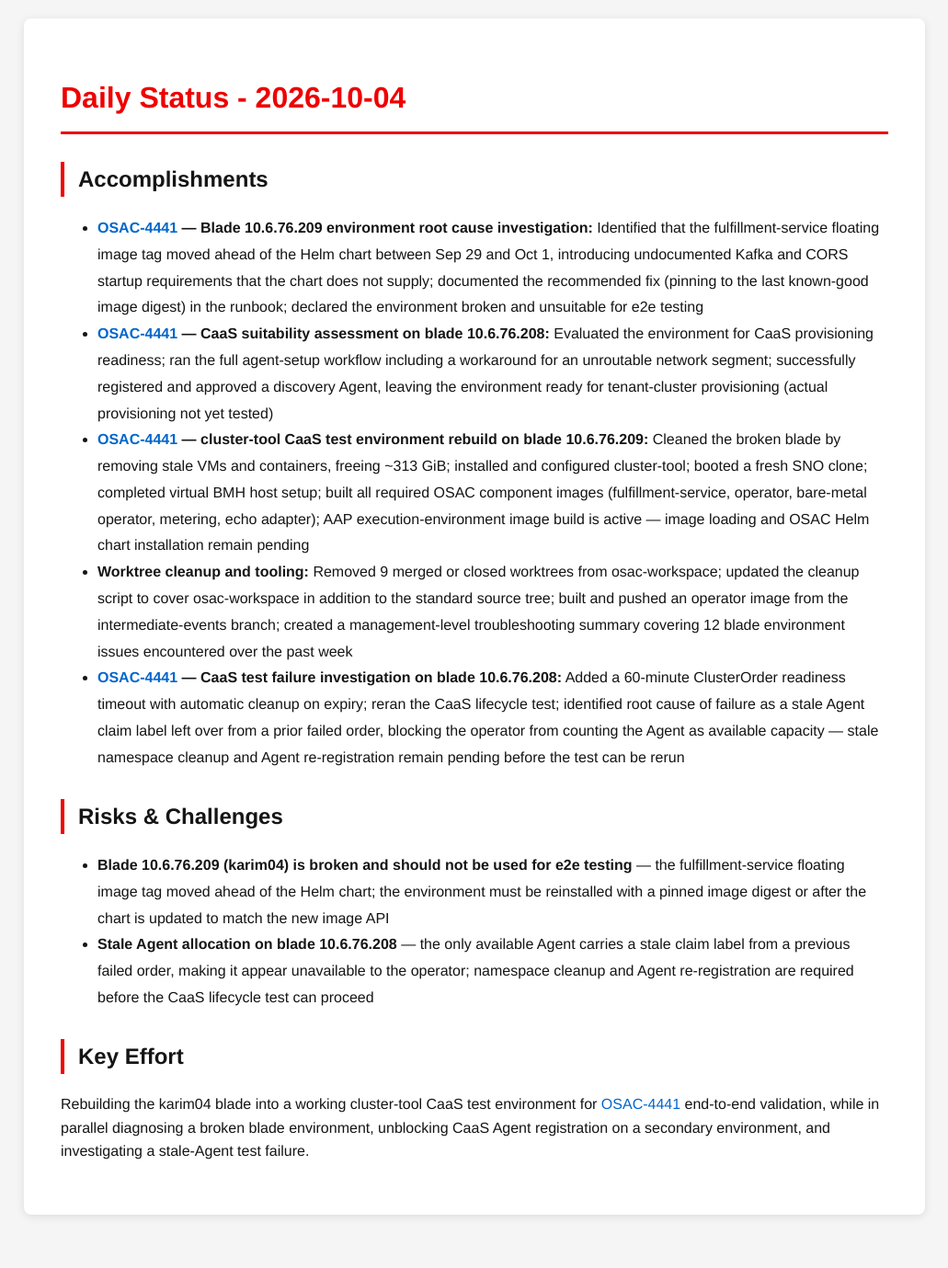
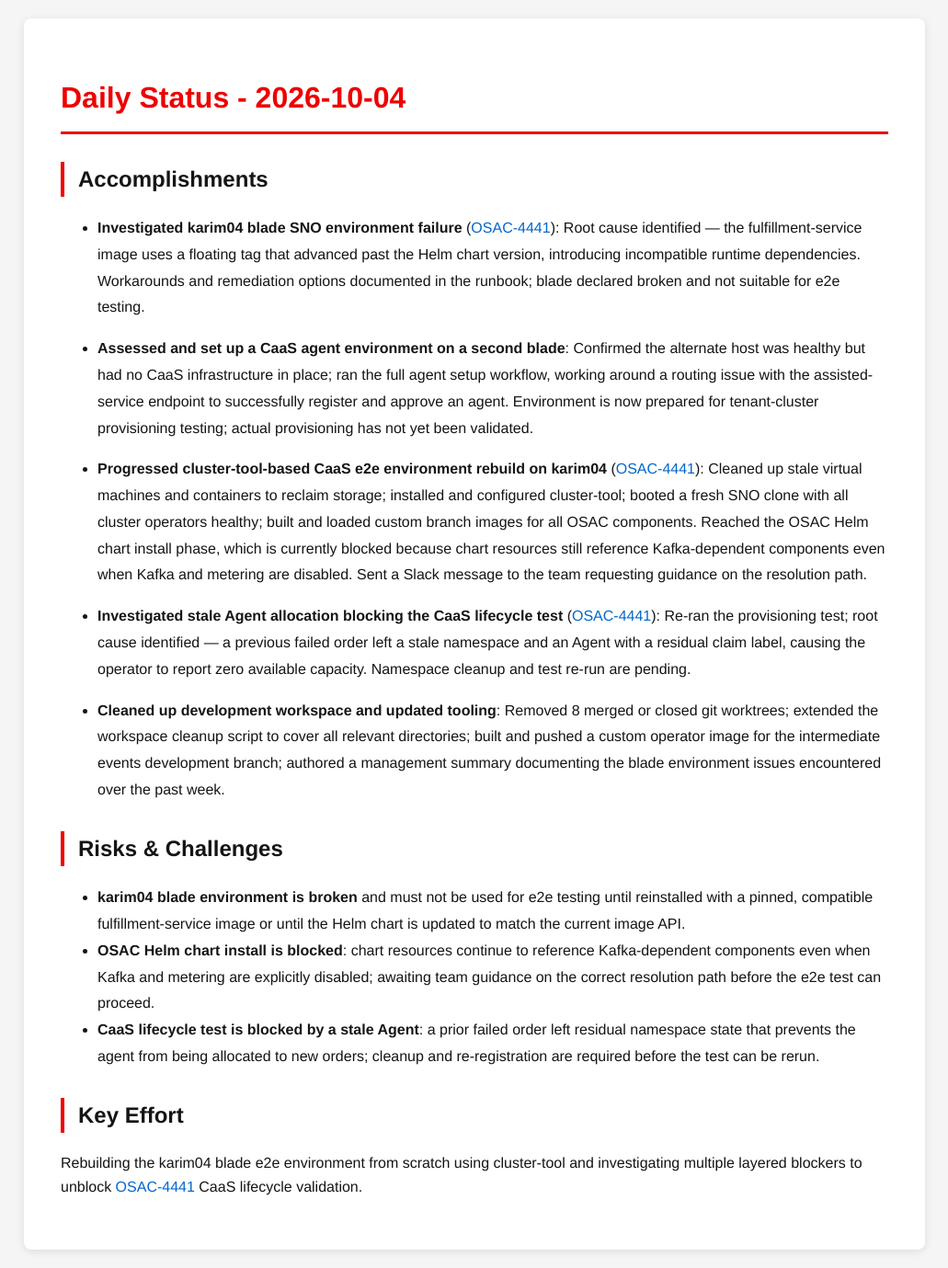
Before and after one commit to tzvatot/daily-status, a Jekyll site: the page built from 2026-10-04.md, in a window 1280 px wide. Shown: the whole page at 92% size, without its empty margins (124-1155 px from the left). Built offline with Jekyll 4.4.1, drawn with Linux system fonts in a browser that asks for light colours; before the commit the page ends 1341 px from its top, so only the background shows below that.

Commit message:
Daily status update - 2026-10-04

```diff
--- a/2026-10-04.md
+++ b/2026-10-04.md
@@ -8,17 +8,22 @@ date: 2026-10-04
 
 ## Accomplishments
 
-- **[OSAC-4441](https://redhat.atlassian.net/browse/OSAC-4441) — Blade 10.6.76.209 environment root cause investigation:** Identified that the fulfillment-service floating image tag moved ahead of the Helm chart between Sep 29 and Oct 1, introducing undocumented Kafka and CORS startup requirements that the chart does not supply; documented the recommended fix (pinning to the last known-good image digest) in the runbook; declared the environment broken and unsuitable for e2e testing
-- **[OSAC-4441](https://redhat.atlassian.net/browse/OSAC-4441) — CaaS suitability assessment on blade 10.6.76.208:** Evaluated the environment for CaaS provisioning readiness; ran the full agent-setup workflow including a workaround for an unroutable network segment; successfully registered and approved a discovery Agent, leaving the environment ready for tenant-cluster provisioning (actual provisioning not yet tested)
-- **[OSAC-4441](https://redhat.atlassian.net/browse/OSAC-4441) — cluster-tool CaaS test environment rebuild on blade 10.6.76.209:** Cleaned the broken blade by removing stale VMs and containers, freeing ~313 GiB; installed and configured cluster-tool; booted a fresh SNO clone; completed virtual BMH host setup; built all required OSAC component images (fulfillment-service, operator, bare-metal operator, metering, echo adapter); AAP execution-environment image build is active — image loading and OSAC Helm chart installation remain pending
-- **Worktree cleanup and tooling:** Removed 9 merged or closed worktrees from osac-workspace; updated the cleanup script to cover osac-workspace in addition to the standard source tree; built and pushed an operator image from the intermediate-events branch; created a management-level troubleshooting summary covering 12 blade environment issues encountered over the past week
-- **[OSAC-4441](https://redhat.atlassian.net/browse/OSAC-4441) — CaaS test failure investigation on blade 10.6.76.208:** Added a 60-minute ClusterOrder readiness timeout with automatic cleanup on expiry; reran the CaaS lifecycle test; identified root cause of failure as a stale Agent claim label left over from a prior failed order, blocking the operator from counting the Agent as available capacity — stale namespace cleanup and Agent re-registration remain pending before the test can be rerun
+- **Investigated karim04 blade SNO environment failure** ([OSAC-4441](https://redhat.atlassian.net/browse/OSAC-4441)): Root cause identified — the fulfillment-service image uses a floating tag that advanced past the Helm chart version, introducing incompatible runtime dependencies. Workarounds and remediation options documented in the runbook; blade declared broken and not suitable for e2e testing.
+
+- **Assessed and set up a CaaS agent environment on a second blade**: Confirmed the alternate host was healthy but had no CaaS infrastructure in place; ran the full agent setup workflow, working around a routing issue with the assisted-service endpoint to successfully register and approve an agent. Environment is now prepared for tenant-cluster provisioning testing; actual provisioning has not yet been validated.
+
+- **Progressed cluster-tool-based CaaS e2e environment rebuild on karim04** ([OSAC-4441](https://redhat.atlassian.net/browse/OSAC-4441)): Cleaned up stale virtual machines and containers to reclaim storage; installed and configured cluster-tool; booted a fresh SNO clone with all cluster operators healthy; built and loaded custom branch images for all OSAC components. Reached the OSAC Helm chart install phase, which is currently blocked because chart resources still reference Kafka-dependent components even when Kafka and metering are disabled. Sent a Slack message to the team requesting guidance on the resolution path.
+
+- **Investigated stale Agent allocation blocking the CaaS lifecycle test** ([OSAC-4441](https://redhat.atlassian.net/browse/OSAC-4441)): Re-ran the provisioning test; root cause identified — a previous failed order left a stale namespace and an Agent with a residual claim label, causing the operator to report zero available capacity. Namespace cleanup and test re-run are pending.
+
+- **Cleaned up development workspace and updated tooling**: Removed 8 merged or closed git worktrees; extended the workspace cleanup script to cover all relevant directories; built and pushed a custom operator image for the intermediate events development branch; authored a management summary documenting the blade environment issues encountered over the past week.
 
 ## Risks & Challenges
 
-- **Blade 10.6.76.209 (karim04) is broken and should not be used for e2e testing** — the fulfillment-service floating image tag moved ahead of the Helm chart; the environment must be reinstalled with a pinned image digest or after the chart is updated to match the new image API
-- **Stale Agent allocation on blade 10.6.76.208** — the only available Agent carries a stale claim label from a previous failed order, making it appear unavailable to the operator; namespace cleanup and Agent re-registration are required before the CaaS lifecycle test can proceed
+- **karim04 blade environment is broken** and must not be used for e2e testing until reinstalled with a pinned, compatible fulfillment-service image or until the Helm chart is updated to match the current image API.
+- **OSAC Helm chart install is blocked**: chart resources continue to reference Kafka-dependent components even when Kafka and metering are explicitly disabled; awaiting team guidance on the correct resolution path before the e2e test can proceed.
+- **CaaS lifecycle test is blocked by a stale Agent**: a prior failed order left residual namespace state that prevents the agent from being allocated to new orders; cleanup and re-registration are required before the test can be rerun.
 
 ## Key Effort
 
-Rebuilding the karim04 blade into a working cluster-tool CaaS test environment for [OSAC-4441](https://redhat.atlassian.net/browse/OSAC-4441) end-to-end validation, while in parallel diagnosing a broken blade environment, unblocking CaaS Agent registration on a secondary environment, and investigating a stale-Agent test failure.
+Rebuilding the karim04 blade e2e environment from scratch using cluster-tool and investigating multiple layered blockers to unblock [OSAC-4441](https://redhat.atlassian.net/browse/OSAC-4441) CaaS lifecycle validation.
```
